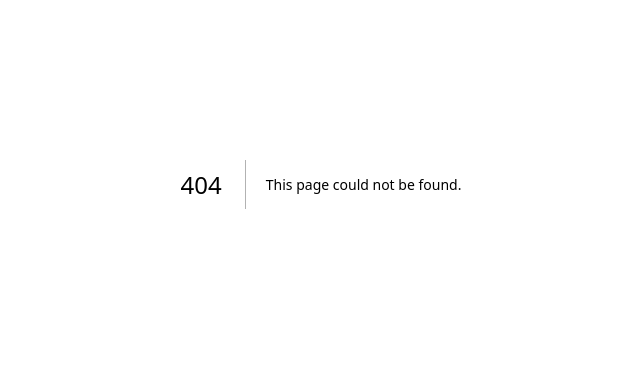
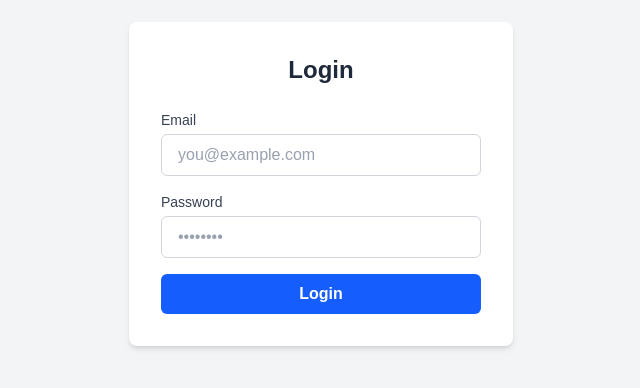
Before and after one commit to emeraldworkshop/eldersong-dashboard, a Next.js app: page /login in a window 1280 px wide. Before the commit this address had no page. Shown: the part 216-604 px from the top of the page, without its empty margins (319-959 px from the left). Built offline with nearby package versions, Linux system fonts and the light colour scheme; no server answers.

Commit message:
created login flow setup, login screen ui and handled navigation etc

```diff
--- /dev/null
+++ b/src/app/login/page.tsx
@@ -0,0 +1,82 @@
+'use client';
+
+import { useState, useEffect } from 'react';
+import { login, storeSession, getStoredSession } from '@/utils/auth';
+import { useRouter } from 'next/navigation';
+
+export default function LoginPage() {
+    const router = useRouter();
+    const [email, setEmail] = useState('');
+    const [password, setPassword] = useState('');
+    const [message, setMessage] = useState('');
+    const [loading, setLoading] = useState(false);
+
+
+    async function handleSubmit(e: React.FormEvent) {
+        e.preventDefault();
+        setLoading(true);
+        setMessage('');
+
+        try {
+            const data = await login(email, password);
+            storeSession(data.session || data, 3600); // 1 hour session
+            setMessage('Login successful!');
+            router.push('/'); // Redirect to home after login
+        } catch (error: any) {
+            setMessage(error.message || 'Login failed');
+        } finally {
+            setLoading(false);
+        }
+    }
+
+    return (
+        <div className="flex items-center justify-center min-h-screen bg-gray-100 px-4">
+            <form
+                onSubmit={handleSubmit}
+                className="bg-white p-8 rounded-lg shadow-md w-full max-w-sm"
+            >
+                <h1 className="text-2xl font-bold mb-6 text-center text-gray-800">Login</h1>
+
+                <div className="mb-4">
+                    <label className="block text-sm font-medium text-gray-700 mb-1">
+                        Email
+                    </label>
+                    <input
+                        type="email"
+                        required
+                        placeholder="you@example.com"
+                        value={email}
+                        onChange={(e) => setEmail(e.target.value)}
+                        className="w-full px-4 py-2 border border-gray-300 rounded-md placeholder-gray-400 text-gray-900 focus:outline-none focus:ring-2 focus:ring-blue-500 focus:border-transparent"
+                    />
+                </div>
+
+                <div className="mb-4">
+                    <label className="block text-sm font-medium text-gray-700 mb-1">
+                        Password
+                    </label>
+                    <input
+                        type="password"
+                        required
+                        placeholder="••••••••"
+                        value={password}
+                        onChange={(e) => setPassword(e.target.value)}
+                        className="w-full px-4 py-2 border border-gray-300 rounded-md placeholder-gray-400 text-gray-900 focus:outline-none focus:ring-2 focus:ring-blue-500 focus:border-transparent"
+                    />
+                </div>
+
+                <button
+                    type="submit"
+                    disabled={loading}
+                    className="w-full py-2 px-4 bg-blue-600 text-white font-semibold rounded-md hover:bg-blue-700 transition duration-200 disabled:opacity-50"
+                >
+                    {loading ? 'Logging in...' : 'Login'}
+                </button>
+
+                {message && (
+                    <p className="mt-4 text-center text-sm text-red-500">{message}</p>
+                )}
+            </form>
+        </div>
+    );
+}
--- a/src/app/page.tsx
+++ b/src/app/page.tsx
@@ -1,26 +1,52 @@
 'use client';
 
+import { useEffect, useState } from 'react';
 import Link from 'next/link';
+import { getStoredSession } from '@/utils/auth';
+import { useRouter } from 'next/navigation';
 
 export default function Home() {
+  const router = useRouter();
+  const [isLoading, setIsLoading] = useState(true); // loading state while checking auth
+
+  useEffect(() => {
+    const session = getStoredSession();
+
+    if (!session) {
+      router.push('/login'); // 🔒 Redirect to login if not authenticated
+    } else {
+      setIsLoading(false); // ✅ Show content
+    }
+  }, [router]);
+
+
+  if (isLoading) {
+    return (
+      <div className="flex items-center justify-center h-screen">
+        <span className="text-gray-500 text-lg">Checking authentication...</span>
+      </div>
+    );
+  }
 
   return (
-    <div>
-      <h1 className="text-2xl font-bold mb-4">
-        Welcome to the Music Dashboard
-      </h1>
-      <Link href="/songs" className="text-blue-500 underline block">
-        View All Songs
-      </Link>
+    <main className="min-h-screen bg-gray-100 p-8">
+      <div className="max-w-xl mx-auto bg-white shadow-lg rounded-lg p-6">
+        <h1 className="text-3xl font-bold text-gray-800 mb-6 text-center">
+          🎵 Welcome to the Music Dashboard
+        </h1>
 
-      <Link href="/albums" className="text-blue-500 underline block">
-        View All Albums
-      </Link>
-
-      <Link href="/users" className="text-blue-500 underline block">
-        View All Users
-      </Link>
-
-    </div>
+        <div className="space-y-4 text-center">
+          <Link href="/songs" className="text-blue-600 hover:underline text-lg block">
+            🎶 View All Songs
+          </Link>
+          <Link href="/albums" className="text-blue-600 hover:underline text-lg block">
+            💿 View All Albums
+          </Link>
+          <Link href="/users" className="text-blue-600 hover:underline text-lg block">
+            👤 View All Users
+          </Link>
+        </div>
+      </div>
+    </main>
   );
 }
--- /dev/null
+++ b/src/utils/auth.ts
@@ -0,0 +1,36 @@
+// src/utils/auth.ts
+import { supabase } from '@/lib/supabase';
+
+const SESSION_KEY = 'auth_session';
+
+export async function login(email: string, password: string) {
+  const { data, error } = await supabase.auth.signInWithPassword({ email, password });
+  if (error) throw error;
+  return data;
+}
+
+export function storeSession(session: any, ttlSeconds = 3600) {
+  const expiresAt = Date.now() + ttlSeconds * 1000;
+  localStorage.setItem(SESSION_KEY, JSON.stringify({ ...session, expiresAt }));
+}
+
+export function getStoredSession() {
+  const raw = localStorage.getItem(SESSION_KEY);
+  if (!raw) return null;
+
+  try {
+    const session = JSON.parse(raw);
+    if (Date.now() > session.expiresAt) {
+      localStorage.removeItem(SESSION_KEY);
+      return null;
+    }
+    return session;
+  } catch {
+    localStorage.removeItem(SESSION_KEY);
+    return null;
+  }
+}
+
+export function logout() {
+  localStorage.removeItem(SESSION_KEY);
+}
```
